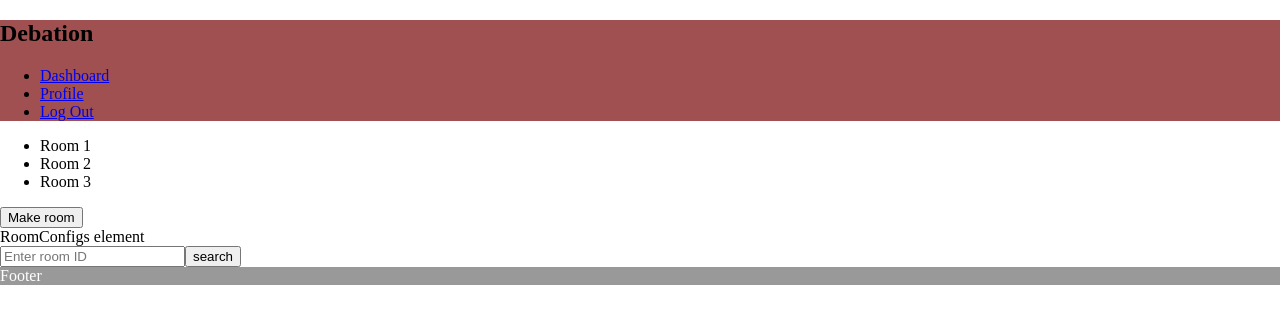
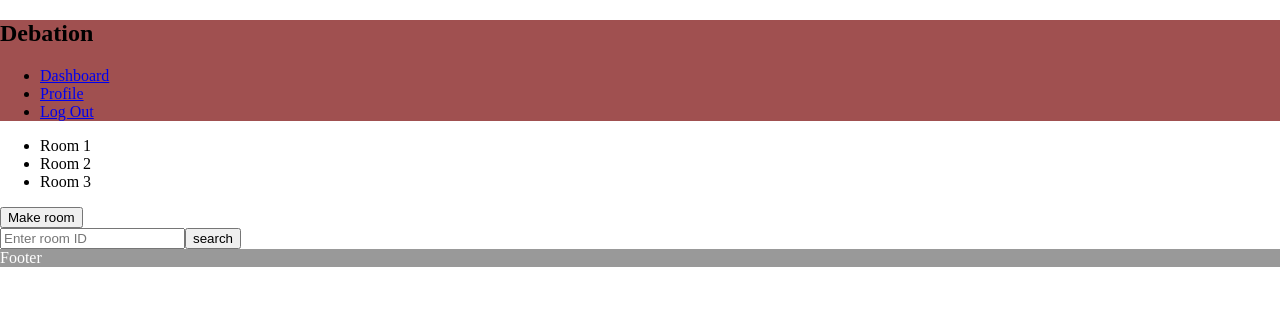
Before and after one commit to T4910/NEXTJS-Debation, a Next.js app in the folder client/: page /dashboard in a window 1280 px wide. Shown: the top 324 px of the page. Built offline with nearby package versions, Linux system fonts and the light colour scheme.

Commit message:
Added elements to dashboard and room config section toggling

```diff
--- a/client/app/(componets)/MakeOrJoinRoom.jsx
+++ b/client/app/(componets)/MakeOrJoinRoom.jsx
@@ -1,13 +1,16 @@
+'use client'
+
 import React from 'react'
 import RoomConfigurations from '../(componets)/RoomConfigs'
 import JoinRoom from '../(componets)/Joinroom'
+import ButtonToggle from '../(componets)/Buttontoggle'
 
 export default function MakeOrJoinRoom() {
-    let roomConfigs = false
+    let [RoomConfigsVisibility, setRoomConfigsVisibility] = React.useState(false)
   return (
     <div>
-        <button>Make room</button>
-        <RoomConfigurations active={roomConfigs}/>
+        <button onClick={() => setRoomConfigsVisibility(!RoomConfigsVisibility)}>Make room</button>
+        <RoomConfigurations active={(RoomConfigsVisibility) ? 'block' : 'none'}/>
         <JoinRoom />
     </div>
   )
--- a/client/app/(componets)/RoomConfigs.jsx
+++ b/client/app/(componets)/RoomConfigs.jsx
@@ -1,7 +1,7 @@
-import React from 'react'
+'use client'
 
-export default function RoomConfigs() {
+export default function RoomConfigs({active}) {
   return (
-    <div>RoomConfigs element</div>
+    <div style={{display: active}}>RoomConfigs element</div>
   )
 }
```
Also changed, not shown: client/app/dashboard/page.jsx (renamed from client/app/dashboard/page.js).
